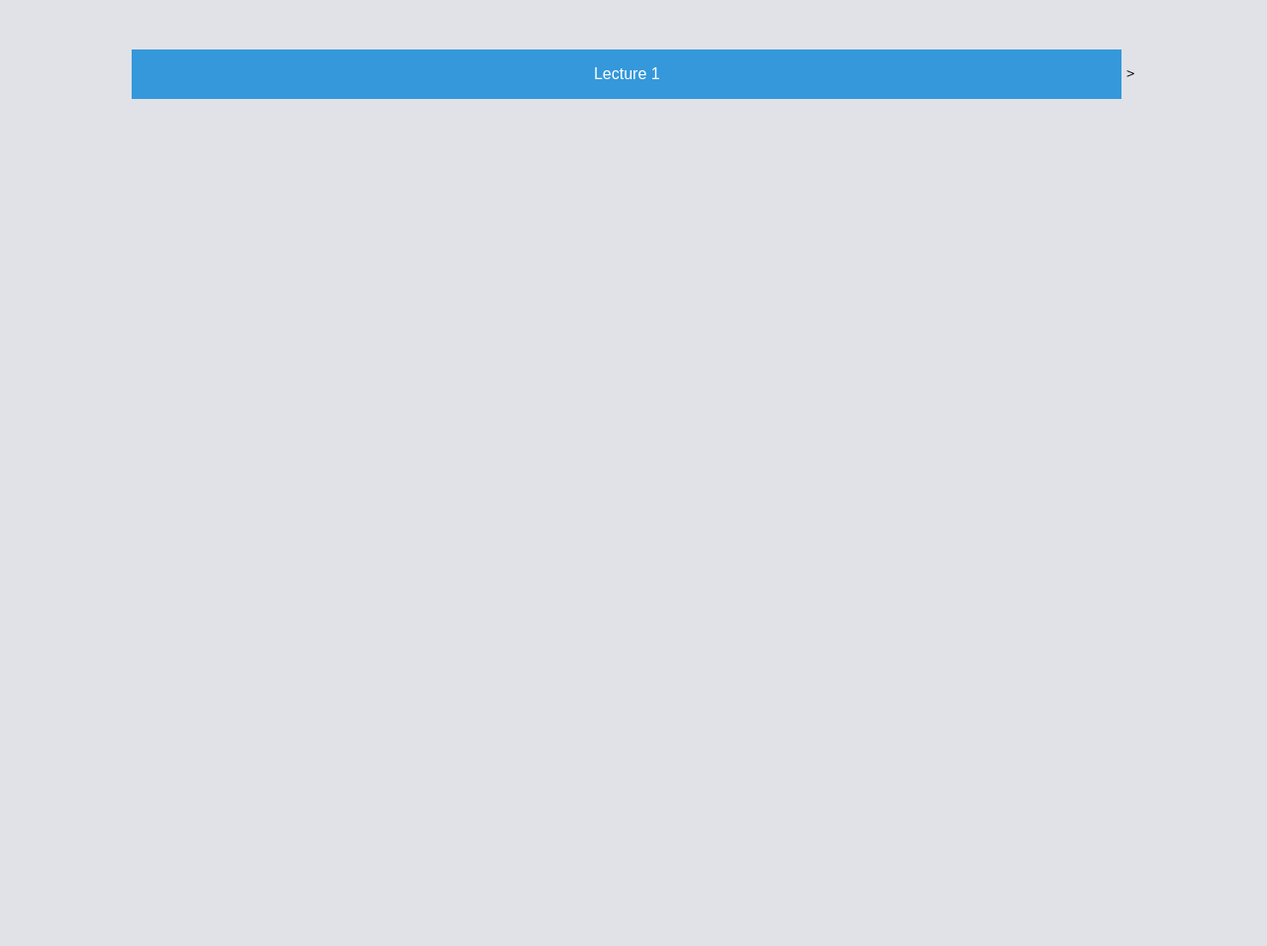
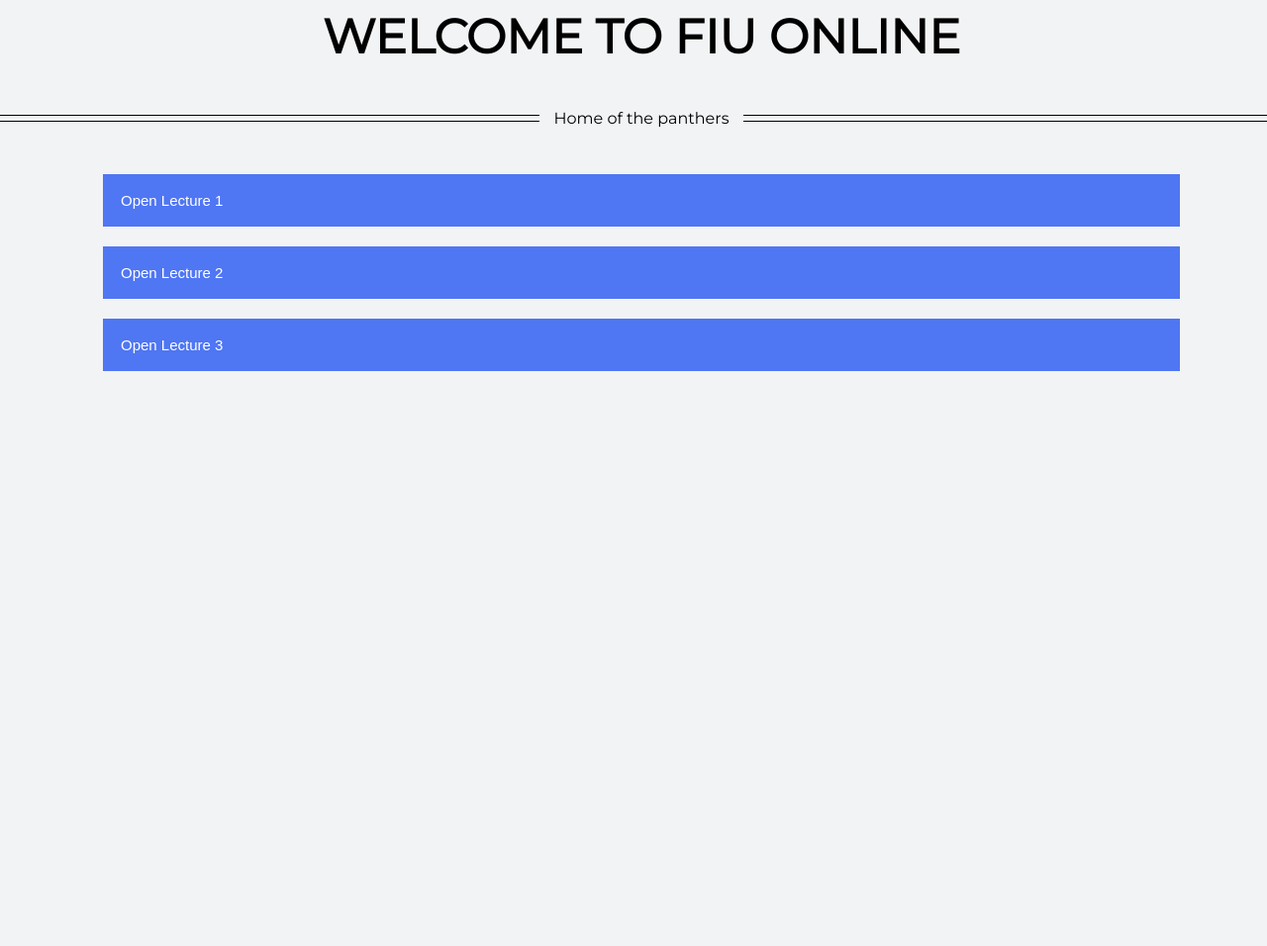
Before and after one commit to barros-m/lms-python, a Flask app: template templates/content.html in a window 1280 px wide; the page is wider, and only the part inside the window is pictured. Shown: that part at 99% size. Before the commit the page ends 100 px from the top of that part, so only its background shows below. Run offline with Flask 2, Linux system fonts and the light colour scheme; the template is opened without the code that fills it, so the values that code supplies are empty; some libraries are stand-ins or nearby versions.

Commit message:
Content page finally added (:

```diff
--- a/lms.py
+++ b/lms.py
@@ -36,7 +36,7 @@
         We are please to have you as a student.
 
         First things first:
-            1. Enter in the website ( globo.com )
+            1. Enter in the website ( http://rscphsw-pay.fiu.edu/product/hac2018-virtual/ )
             2. Pay it
             3. Wait for the payment process (I usually takes 3 - 5 days)
             4. Enjoy the course
--- a/static/css/content.css
+++ b/static/css/content.css
@@ -1,16 +1,96 @@
-
-*{
-    margin: 0;
-    padding: 0;
-}
 
 body {
-    background: rgb(224, 226, 231);
     font-family: Montserrat, sans-serif;
     text-align: center;
     height: 100%;
     width: 100%;
+    overflow: hidden;
+    background-color: #f2f3f5;
 }
+
+
+h1{
+    font-size: 3em;
+    margin: 0 auto;
+    margin-bottom: 50px;
+    border-bottom-color: black;
+}
+.subtitle {
+    margin: 0 0 2em 0;
+  }
+  .fancy {
+    line-height: 0.5;
+    text-align: center;
+  }
+  .fancy span {
+    display: inline-block;
+    position: relative;
+  }
+  .fancy span:before,
+  .fancy span:after {
+    content: "";
+    position: absolute;
+    height: 5px;
+    border-bottom: 1px solid black;
+    border-top: 1px solid black;
+    top: 0;
+    width: 1000px;
+  }
+  .fancy span:before {
+    right: 100%;
+    margin-right: 15px;
+  }
+  .fancy span:after {
+    left: 100%;
+    margin-left: 15px;
+  }
+
+  .container{
+    filter: none;
+    height:100%;
+    width: 85%;
+    margin: 0 auto;
+
+}
+.collapsible {
+    background-color: rgb(79, 118, 243);
+    color: white;
+    cursor: pointer;
+    padding: 18px;
+    width: 100%;
+    border: none;
+    text-align: left;
+    outline: none;
+    font-size: 15px;
+    margin: 0 auto;
+    margin-top: 20px;
+  }
+
+  .active, .collapsible:hover {
+    background-color: rgb(47, 111, 194);
+  }
+
+  .content {
+    max-height: 0;
+    overflow: hidden;
+    transition: max-height 0.2s ease-out;
+    background-color: #fcfcfde1;
+    cursor: pointer;
+  }
+
+  .content a {
+    display: block;
+    height: 35px;
+    text-align: center;
+    padding-top: 10px;
+
+  }
+
+  .content a:hover {
+    background-color: #dde4f1;
+  }
+/*
+
 
 .dropdown{
     margin: 0 auto;
@@ -63,3 +143,5 @@
 .dropdown a:hover {background-color: #ddd;}
 
 .show {display: block;}
+
+ */
--- a/templates/content.html
+++ b/templates/content.html
@@ -12,7 +12,59 @@
 
 </head>
 
-<body>
+<body >
+
+    <h1 class= "centered">WELCOME TO FIU ONLINE</h1>
+    <p class="subtitle fancy"><span>Home of the panthers</span></p>
+
+    <div class="container">
+
+
+            <button class="collapsible">Open Lecture 1</button>
+            <div class="content">
+                    <a>Lecture video link</a>
+                    <a>Lecture Power Point </a>
+                    <a>Lecture pdf link</a>
+            </div>
+
+            <button class="collapsible">Open Lecture 2</button>
+                <div class="content">
+                    <a>Lecture video link</a>
+                    <a>Lecture Power Point </a>
+                    <a>Lecture pdf link</a>
+                </div>
+
+            <button class="collapsible">Open Lecture 3</button>
+                <div class="content">
+                    <a>Lecture video link</a>
+                    <a>Lecture Power Point </a>
+                    <a>Lecture pdf link</a>
+                </div>
+
+    </div>
+
+    <script>
+        var coll = document.getElementsByClassName("collapsible");
+        var i;
+
+        for (i = 0; i < coll.length; i++) {
+          coll[i].addEventListener("click", function() {
+            this.classList.toggle("active");
+            var content = this.nextElementSibling;
+            if (content.style.maxHeight){
+              content.style.maxHeight = null;
+            } else {
+              content.style.maxHeight = content.scrollHeight + "px";
+            }
+          });
+        }
+    </script>
+
+</body>
+</html>
+
+<!-- <div class="container">
+
             <div class="dropdown">
                     <button onclick="myFunction()" class="dropbtn">Lecture 1</button>
                         <div id="myDropdown" class="dropdown-content">
@@ -21,6 +73,24 @@
                             <a href="#contact">Documents</a>
                         </div>
             </div>
+
+
+             <div class="dropdown">
+                    <button onclick="myFunction()" class="dropbtn">Lecture 1</button>
+                        <div id="myDropdown" class="dropdown-content">
+                            <a href="#home">Video</a>
+                            <a href="#about">Power Point</a>
+                            <a href="#contact">Documents</a>
+                        </div>
+            </div>
+
+    </div>
+
+
+
+
+
+
 
 
 
@@ -47,6 +117,4 @@
             }
             </script>
 
-
-</body>
-</html>>
+             -->
```
Lines whose indentation alone changed are shown as unchanged.
